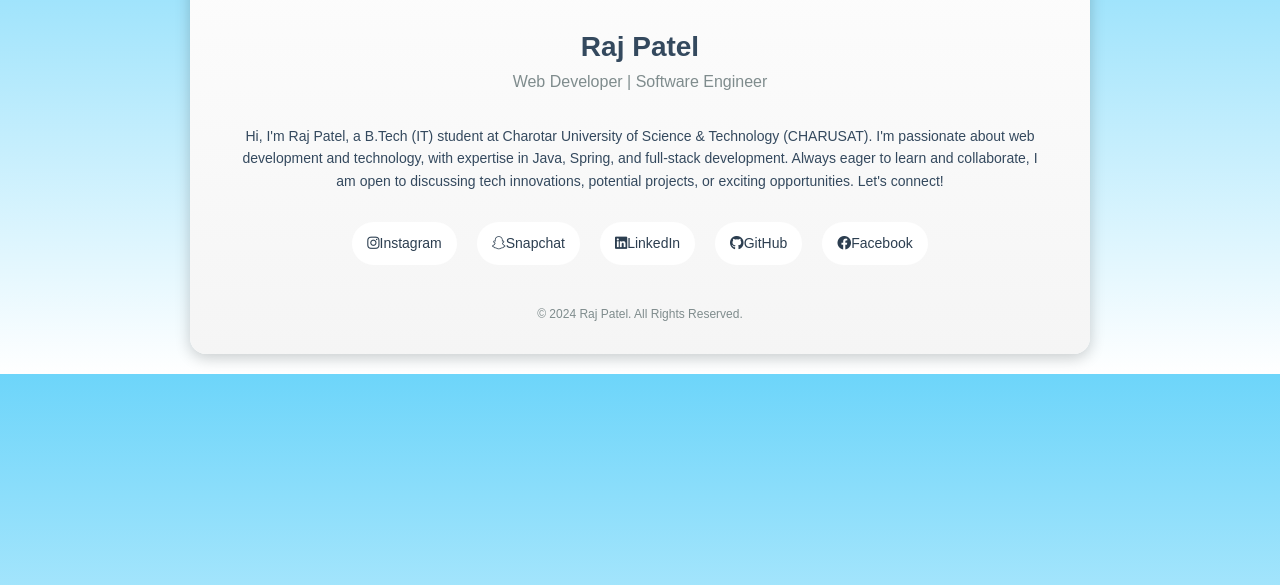
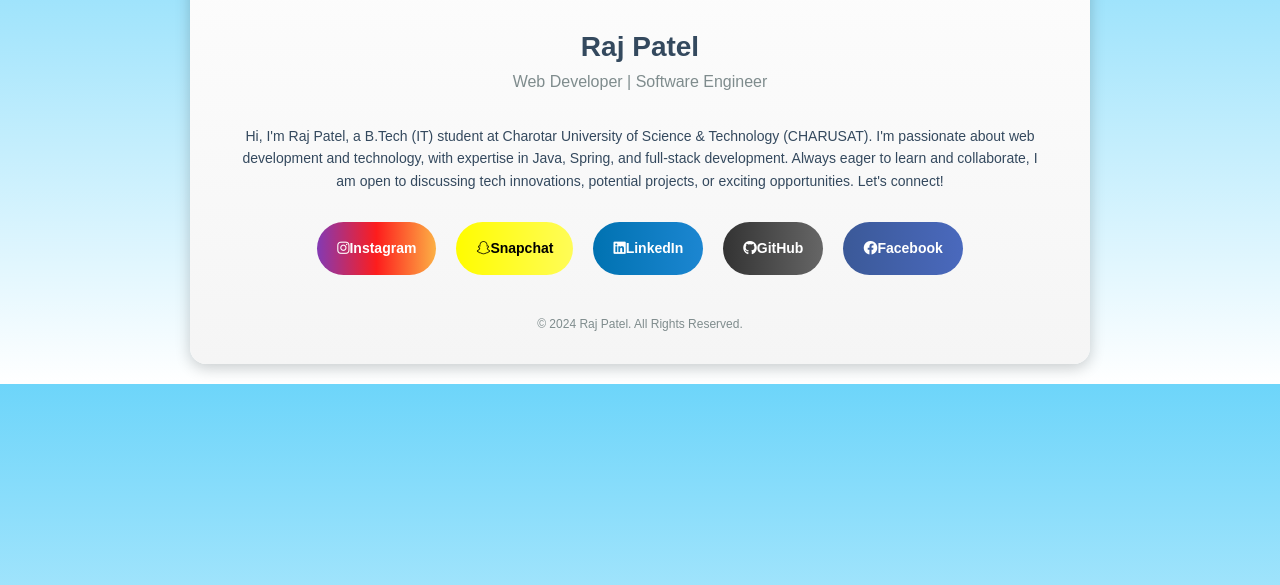
Before and after one commit to Patelraj2512/random, a plain HTML site: page index.html in a window 1280 px wide. Shown: the part 203-788 px from the top of the page. Drawn offline with Linux system fonts and the light colour scheme.

Commit message:
Update index.html

```diff
--- a/index.html
+++ b/index.html
@@ -86,25 +86,40 @@
             display: flex;
             align-items: center;
             justify-content: center;
-            background-color: #ffffff;
-            color: #2c3e50;
-            padding: 10px 15px;
+            padding: 15px 20px;
             border-radius: 50px;
             text-decoration: none;
             font-size: 14px;
-            transition: background-color 0.3s ease, transform 0.2s ease;
+            font-weight: bold;
+            transition: transform 0.3s ease;
+            color: #fff;
+        }
+
+        .social-link.instagram {
+            background: linear-gradient(to right, #833ab4, #fd1d1d, #fcb045);
+        }
+
+        .social-link.snapchat {
+            background: linear-gradient(to right, #fffc00, #fffc57);
+            color: #000;
+        }
+
+        .social-link.linkedin {
+            background: linear-gradient(to right, #0072b1, #1c86d1);
+        }
+
+        .social-link.github {
+            background: linear-gradient(to right, #333, #666);
+        }
+
+        .social-link.facebook {
+            background: linear-gradient(to right, #3b5998, #4a69bd);
         }
 
         .social-link:hover {
-            transform: scale(1.05);
-            color: #ffffff;
+            transform: scale(1.1);
+            filter: brightness(1.2);
         }
-
-        .social-link.instagram:hover { background-color: #e4405f; }
-        .social-link.snapchat:hover { background-color: #fffc00; color: #000; }
-        .social-link.linkedin:hover { background-color: #0077b5; }
-        .social-link.github:hover { background-color: #333; }
-        .social-link.facebook:hover { background-color: #3b5998; }
 
         footer {
             margin-top: 40px;
```
